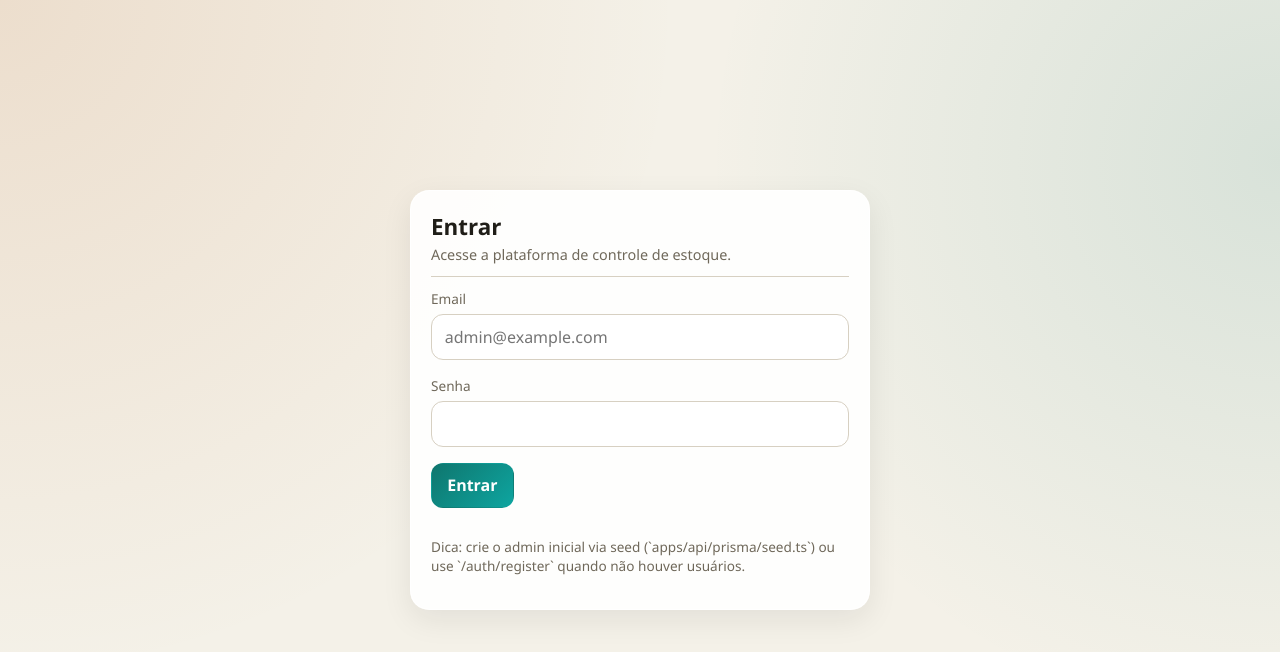
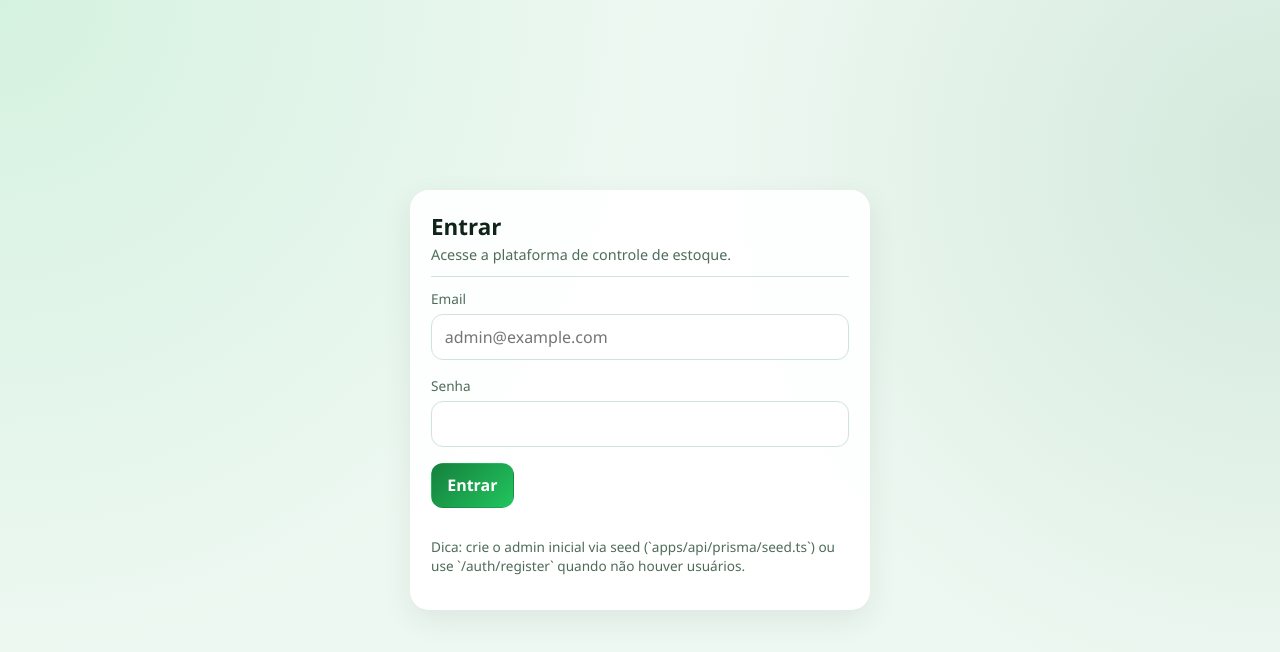
Before and after one commit to Controle-Estoque-Soil/controle-estoque, a Next.js app in the folder apps/web/: page /login in a window 1280 px wide. Shown: the top 652 px of the page. Built offline with nearby package versions, Linux system fonts and the light colour scheme.

Commit message:
style(web): update UI theme to green palette

```diff
--- a/apps/web/app/globals.css
+++ b/apps/web/app/globals.css
@@ -1,14 +1,14 @@
 :root {
-  --bg: #f4f1e8;
-  --panel: rgba(255, 255, 255, 0.8);
+  --bg: #eef8f2;
+  --panel: rgba(255, 255, 255, 0.86);
   --panel-strong: #ffffff;
-  --line: #d7d0c2;
-  --text: #1f1d17;
-  --muted: #6f685a;
-  --accent: #0f766e;
-  --accent-2: #b45309;
+  --line: #cfe4d7;
+  --text: #102319;
+  --muted: #4f6b5a;
+  --accent: #15803d;
+  --accent-2: #166534;
   --danger: #b91c1c;
-  --shadow: 0 10px 30px rgba(31, 29, 23, 0.08);
+  --shadow: 0 10px 30px rgba(16, 35, 25, 0.08);
 }
 
 * {
@@ -25,8 +25,8 @@ body {
 body {
   color: var(--text);
   background:
-    radial-gradient(circle at 0% 0%, rgba(180, 83, 9, 0.12), transparent 45%),
-    radial-gradient(circle at 100% 20%, rgba(15, 118, 110, 0.12), transparent 40%),
+    radial-gradient(circle at 0% 0%, rgba(34, 197, 94, 0.12), transparent 45%),
+    radial-gradient(circle at 100% 20%, rgba(21, 128, 61, 0.12), transparent 40%),
     var(--bg);
   font-family: ui-sans-serif, 'Segoe UI', Tahoma, Geneva, Verdana, sans-serif;
 }
@@ -51,7 +51,7 @@ a {
 
 .sidebar {
   border-right: 1px solid var(--line);
-  background: rgba(255, 255, 255, 0.6);
+  background: rgba(255, 255, 255, 0.78);
   backdrop-filter: blur(12px);
   padding: 1rem;
   position: sticky;
@@ -109,7 +109,7 @@ a {
 .nav-link.active {
   color: var(--text);
   background: var(--panel-strong);
-  border-color: rgba(15, 118, 110, 0.25);
+  border-color: rgba(21, 128, 61, 0.25);
   box-shadow: var(--shadow);
 }
 
@@ -223,7 +223,7 @@ a {
 
 .button {
   border: 1px solid transparent;
-  background: linear-gradient(135deg, var(--accent), #0ea5a0);
+  background: linear-gradient(135deg, var(--accent), #22c55e);
   color: white;
   border-radius: 0.75rem;
   padding: 0.65rem 0.95rem;
@@ -241,7 +241,7 @@ a {
 }
 
 .button.secondary {
-  background: linear-gradient(135deg, var(--accent-2), #d97706);
+  background: linear-gradient(135deg, var(--accent-2), #16a34a);
 }
 
 .button.ghost {
@@ -309,8 +309,8 @@ a {
 }
 
 .badge.warn {
-  color: #92400e;
-  border-color: rgba(245, 158, 11, 0.3);
+  color: #166534;
+  border-color: rgba(34, 197, 94, 0.28);
 }
 
 .badge.danger {
```
